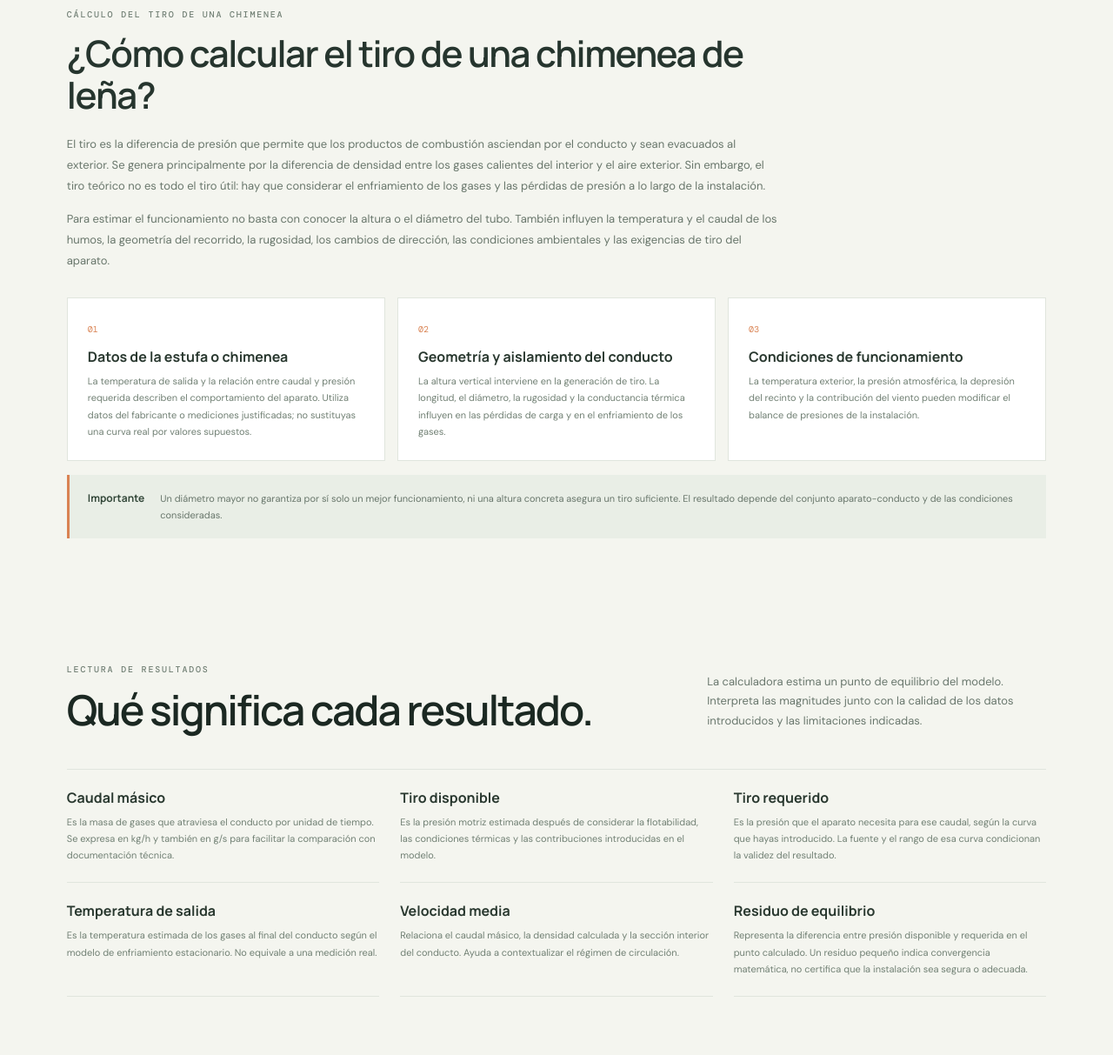
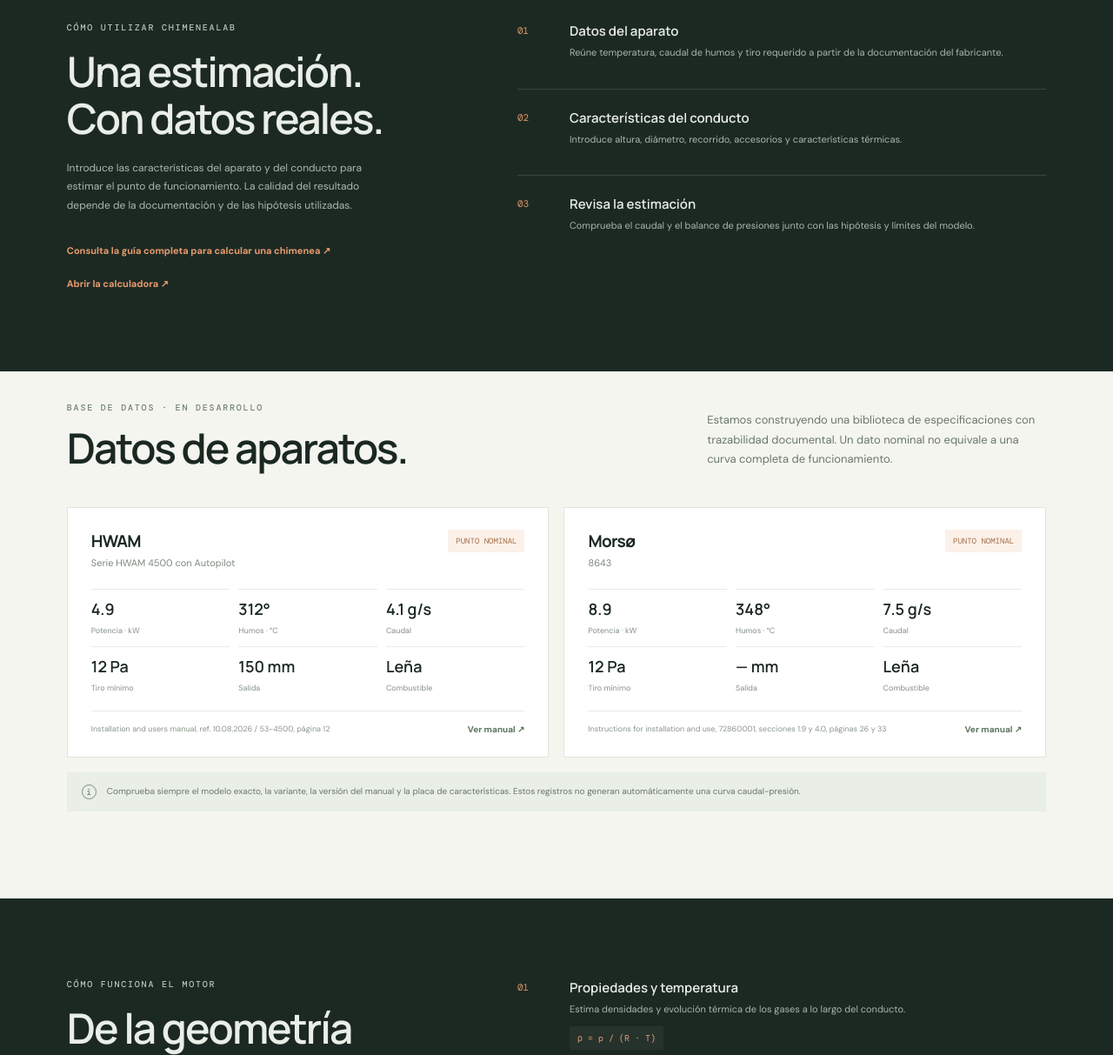
Before and after one commit to Pabloypunto/chimenealab, a website with bundled scripts: page index.html in a window 1280 px wide. Shown: the part 2820-4033 px from the top of the page at 87% size. Built offline with nearby package versions, Linux system fonts and the light colour scheme.

Commit message:
Simplify homepage content and link to detailed chimney guide

```diff
--- a/index.html
+++ b/index.html
@@ -110,58 +110,20 @@
         </aside>
       </div>
     </section>
-    <section class="explain-section section-wrap" id="calcular-tiro">
-      <div class="explain-intro">
-        <div class="eyebrow dark-eyebrow">CÁLCULO DEL TIRO DE UNA CHIMENEA</div>
-        <h2>¿Cómo calcular el tiro de una chimenea de leña?</h2>
-        <p>El tiro es la diferencia de presión que permite que los productos de combustión asciendan por el conducto y sean evacuados al exterior. Se genera principalmente por la diferencia de densidad entre los gases calientes del interior y el aire exterior. Sin embargo, el tiro teórico no es todo el tiro útil: hay que considerar el enfriamiento de los gases y las pérdidas de presión a lo largo de la instalación.</p>
-        <p>Para estimar el funcionamiento no basta con conocer la altura o el diámetro del tubo. También influyen la temperatura y el caudal de los humos, la geometría del recorrido, la rugosidad, los cambios de dirección, las condiciones ambientales y las exigencias de tiro del aparato.</p>
-      </div>
-      <div class="explain-grid">
-        <article class="explain-card">
-          <span class="explain-number">01</span>
-          <h3>Datos de la estufa o chimenea</h3>
-          <p>La temperatura de salida y la relación entre caudal y presión requerida describen el comportamiento del aparato. Utiliza datos del fabricante o mediciones justificadas; no sustituyas una curva real por valores supuestos.</p>
-        </article>
-        <article class="explain-card">
-          <span class="explain-number">02</span>
-          <h3>Geometría y aislamiento del conducto</h3>
-          <p>La altura vertical interviene en la generación de tiro. La longitud, el diámetro, la rugosidad y la conductancia térmica influyen en las pérdidas de carga y en el enfriamiento de los gases.</p>
-        </article>
-        <article class="explain-card">
-          <span class="explain-number">03</span>
-          <h3>Condiciones de funcionamiento</h3>
-          <p>La temperatura exterior, la presión atmosférica, la depresión del recinto y la contribución del viento pueden modificar el balance de presiones de la instalación.</p>
-        </article>
-      </div>
-      <div class="explain-callout">
-        <strong>Importante</strong>
-        <p>Un diámetro mayor no garantiza por sí solo un mejor funcionamiento, ni una altura concreta asegura un tiro suficiente. El resultado depende del conjunto aparato-conducto y de las condiciones consideradas.</p>
-      </div>
-    </section>
-    <section class="interpret-section section-wrap" id="interpretar-resultados">
-      <div class="section-heading">
-        <div><div class="eyebrow dark-eyebrow">LECTURA DE RESULTADOS</div><h2>Qué significa cada resultado.</h2></div>
-        <p>La calculadora estima un punto de equilibrio del modelo. Interpreta las magnitudes junto con la calidad de los datos introducidos y las limitaciones indicadas.</p>
-      </div>
-      <div class="interpret-grid">
-        <article><h3>Caudal másico</h3><p>Es la masa de gases que atraviesa el conducto por unidad de tiempo. Se expresa en kg/h y también en g/s para facilitar la comparación con documentación técnica.</p></article>
-        <article><h3>Tiro disponible</h3><p>Es la presión motriz estimada después de considerar la flotabilidad, las condiciones térmicas y las contribuciones introducidas en el modelo.</p></article>
-        <article><h3>Tiro requerido</h3><p>Es la presión que el aparato necesita para ese caudal, según la curva que hayas introducido. La fuente y el rango de esa curva condicionan la validez del resultado.</p></article>
-        <article><h3>Temperatura de salida</h3><p>Es la temperatura estimada de los gases al final del conducto según el modelo de enfriamiento estacionario. No equivale a una medición real.</p></article>
-        <article><h3>Velocidad media</h3><p>Relaciona el caudal másico, la densidad calculada y la sección interior del conducto. Ayuda a contextualizar el régimen de circulación.</p></article>
-        <article><h3>Residuo de equilibrio</h3><p>Representa la diferencia entre presión disponible y requerida en el punto calculado. Un residuo pequeño indica convergencia matemática, no certifica que la instalación sea segura o adecuada.</p></article>
-      </div>
-    </section>
-    <section class="faq-section section-wrap" id="preguntas-frecuentes">
-      <div class="eyebrow dark-eyebrow">DUDAS HABITUALES</div>
-      <h2>Preguntas frecuentes sobre el tiro de una chimenea.</h2>
-      <div class="faq-list">
-        <details><summary>¿Qué datos necesito para calcular el tiro de una chimenea de leña?</summary><p>Como mínimo, necesitas describir el aparato y su curva de tiro requerido, la altura y geometría del conducto, la temperatura de los gases, las condiciones ambientales y las características térmicas e hidráulicas del conducto. Cuanto más trazables sean los datos, más útil será la estimación.</p></details>
-        <details><summary>¿La altura de la chimenea determina por sí sola el tiro?</summary><p>No. La altura contribuye al tiro por flotabilidad, pero el resultado también depende de la temperatura y densidad de los gases, la temperatura exterior, las pérdidas distribuidas y localizadas, la geometría y las necesidades del aparato.</p></details>
-        <details><summary>¿Puedo calcular el diámetro del tubo solo con la potencia de la estufa?</summary><p>No de forma fiable. La potencia nominal por sí sola no define el caudal de humos ni la presión requerida. Deben consultarse las instrucciones y los datos técnicos del aparato y comprobarse el sistema completo conforme a los requisitos aplicables.</p></details>
-        <details><summary>¿Este cálculo sustituye un cálculo conforme a UNE-EN 13384-1?</summary><p>No. ChimeneaLab implementa un modelo preliminar estacionario y no el procedimiento completo de UNE-EN 13384-1. No es un proyecto, una certificación ni una comprobación de seguridad o conformidad normativa.</p></details>
-        <details><summary>¿Qué ocurre si no tengo la curva de tiro del fabricante?</summary><p>Puedes explorar el funcionamiento del motor con datos sintéticos para entender cómo responde, pero esos resultados son demostrativos. No deben utilizarse para dimensionar ni validar una instalación real. Solicita la documentación técnica del aparato o recurre a mediciones adecuadas.</p></details>
+    <section class="method-section" id="como-funciona">
+      <div class="section-wrap method-inner">
+        <div>
+          <div class="eyebrow">CÓMO UTILIZAR CHIMENEALAB</div>
+          <h2>Una estimación.<br>Con datos reales.</h2>
+          <p>Introduce las características del aparato y del conducto para estimar el punto de funcionamiento. La calidad del resultado depende de la documentación y de las hipótesis utilizadas.</p>
+          <a class="method-link" href="./calculo-chimenea-lena/">Consulta la guía completa para calcular una chimenea ↗</a>
+          <a class="method-link" href="#calculadora">Abrir la calculadora ↗</a>
+        </div>
+        <div class="method-steps">
+          <article><span>01</span><div><h3>Datos del aparato</h3><p>Reúne temperatura, caudal de humos y tiro requerido a partir de la documentación del fabricante.</p></div></article>
+          <article><span>02</span><div><h3>Características del conducto</h3><p>Introduce altura, diámetro, recorrido, accesorios y características térmicas.</p></div></article>
+          <article><span>03</span><div><h3>Revisa la estimación</h3><p>Comprueba el caudal y el balance de presiones junto con las hipótesis y límites del modelo.</p></div></article>
+        </div>
       </div>
     </section>
     <section class="catalog-section section-wrap" id="catalogo">
```
